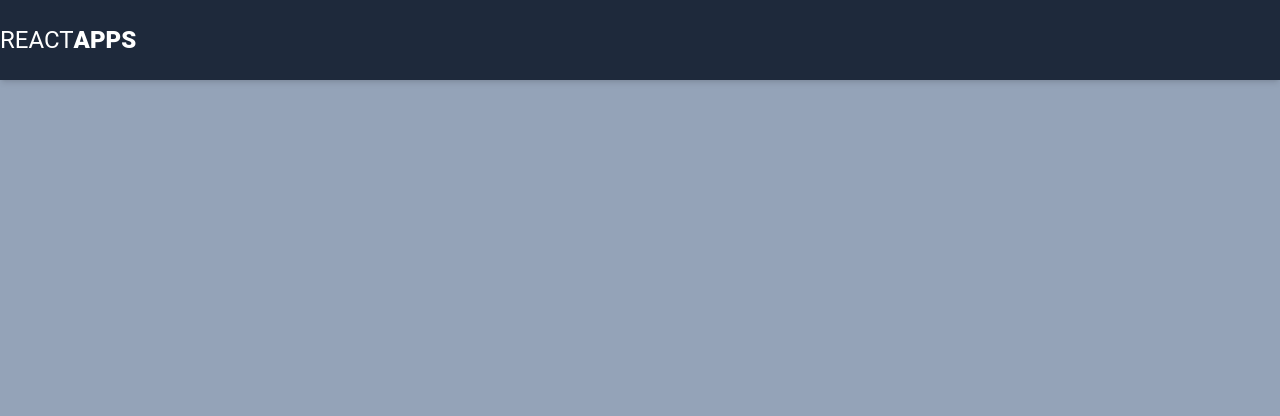
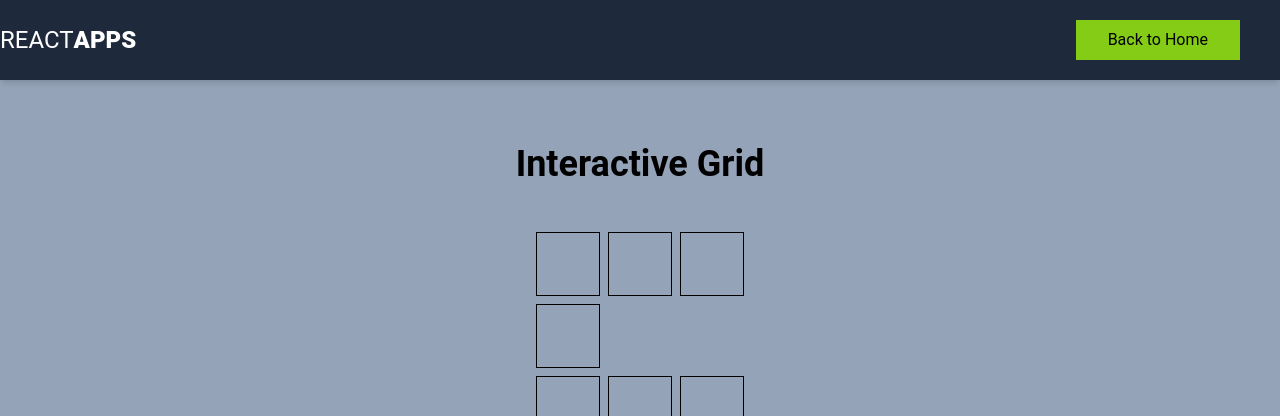
Before and after one commit to ravch08/reactApps, a React (Vite) app: page /interactive-grid in a window 1280 px wide. Before the commit this address had no page. Shown: the top 416 px of the page. Built offline with nearby package versions, Linux system fonts and the light colour scheme.

Commit message:
Interactive Grid

```diff
--- a/src/App.tsx
+++ b/src/App.tsx
@@ -13,11 +13,13 @@ import {
   CountReducer,
   Counter,
   Country,
+  CountryCapitalGame,
   CreateCircles,
   Debouncing,
   Expanse,
   HexGenerator,
   Home,
+  InteractiveGrid,
   Layout,
   LazyLoading,
   LoadMoreData,
@@ -63,9 +65,11 @@ const router = createBrowserRouter(
       <Route path="scroll-indicator" element={<ScrollIndicator />} />
       <Route path="qr-code" element={<QRCodeGenerator />} />
       <Route path="todolist" element={<TodoList />} />
+      <Route path="interactive-grid" element={<InteractiveGrid />} />
       <Route path="checked-todolist" element={<CheckedTodoList />} />
       <Route path="rating" element={<StarRating stars={5} />} />
       <Route path="smiley" element={<SmileyTap />} />
+      <Route path="country-capital" element={<CountryCapitalGame />} />
       <Route path="search-autocomplete" element={<SearchAutocomplete />} />
       <Route path="load-more" element={<LoadMoreData />} />
       <Route path="timer" element={<Timer />} />
--- /dev/null
+++ b/src/components/apps/CountryCapitalGame.tsx
@@ -0,0 +1,5 @@
+const CountryCapitalGame = () => {
+  return <div>CountryCapitalGame</div>;
+};
+
+export default CountryCapitalGame;
--- /dev/null
+++ b/src/components/apps/InteractiveGrid/InteractiveGrid.tsx
@@ -0,0 +1,89 @@
+import { useEffect, useState } from "react";
+import BackToHome from "../../features/BackToHome";
+
+const shapeOfBox = [
+  [1, 1, 1],
+  [1, 0, 0],
+  [1, 1, 1],
+];
+
+const lengthOfBox = shapeOfBox
+  .map((col) => col.filter((item) => item))
+  .flat().length;
+
+const InteractiveGrid = () => {
+  const [gridIdArr, setGridIdArr] = useState<string[]>([]);
+  const [shouldRemove, setShouldRemove] = useState(false);
+
+  const handleClick = (colId: number, itemId: number) => {
+    const gridArrCopy = [...gridIdArr];
+
+    if (
+      gridArrCopy.length <= lengthOfBox &&
+      !gridArrCopy.includes(`${colId}${itemId}`)
+    ) {
+      gridArrCopy.push(`${colId}${itemId}`);
+
+      if (gridArrCopy.length === lengthOfBox) {
+        setShouldRemove(true);
+      }
+
+      setGridIdArr(gridArrCopy);
+    }
+  };
+
+  useEffect(() => {
+    let interval: ReturnType<typeof setInterval>;
+
+    if (shouldRemove) {
+      interval = setInterval(() => {
+        setGridIdArr((prevGridIdArr) => {
+          const newGridIdArr = [...prevGridIdArr];
+          newGridIdArr.shift();
+
+          if (newGridIdArr.length === 0) {
+            setShouldRemove(false);
+            clearInterval(interval);
+          }
+
+          return newGridIdArr;
+        });
+      }, 1000);
+    }
+
+    return () => clearInterval(interval);
+  }, [shouldRemove]);
+
+  console.log(gridIdArr);
+
+  return (
+    <>
+      <BackToHome />
+      <section aria-labelledby="Pagination">
+        <div className="container flex flex-col items-center">
+          <div className="mb-12 flex flex-col items-center justify-center">
+            <h2 className="mb-12 text-4xl font-bold ">Interactive Grid</h2>
+
+            <div className="grid grid-cols-3 gap-2">
+              {shapeOfBox?.map((col, colId) =>
+                col.map((val, itemId) => (
+                  <div
+                    key={`${colId}${itemId}`}
+                    onClick={() => handleClick(colId, itemId)}
+                    className={`h-16 w-16 border border-black transition-colors duration-300 ease-in-out ${gridIdArr.includes(`${colId}${itemId}`) ? "bg-green-600" : "bg-none"}`}
+                    style={{
+                      opacity: val ? 1 : 0,
+                      cursor: val ? "pointer" : "initial",
+                    }}
+                  ></div>
+                )),
+              )}
+            </div>
+          </div>
+        </div>
+      </section>
+    </>
+  );
+};
+
+export default InteractiveGrid;
--- a/src/components/pages/Home.tsx
+++ b/src/components/pages/Home.tsx
@@ -35,8 +35,14 @@ const Home = () => {
           <Link to="count-reducer" className="btn-link">
             Counter Reducer
           </Link>
+          <Link to="country-capital" className="btn-link">
+            Country Capital Game
+          </Link>
           <Link to="country" className="btn-link">
             Country Dropdown
+          </Link>
+          <Link to="interactive-grid" className="btn-link">
+            Intractive Grid
           </Link>
           <Link to="radio" className="btn-link">
             Radio
--- a/src/components/utils/helper.ts
+++ b/src/components/utils/helper.ts
@@ -15,9 +15,11 @@ export { default as CreateCircles } from "../apps/CirclesIntersecting/CirclesInt
 export { default as Counter } from "../apps/Counter.tsx";
 export { default as CountReducer } from "../apps/countReducer/CountReducer.tsx";
 export { default as Country } from "../apps/Country.tsx";
+export { default as CountryCapitalGame } from "../apps/CountryCapitalGame.tsx";
 export { default as Debouncing } from "../apps/Debouncing.tsx";
 export { default as Expanse } from "../apps/Expanse.tsx";
 export { default as HexGenerator } from "../apps/HexGenerator.tsx";
+export { default as InteractiveGrid } from "../apps/InteractiveGrid/InteractiveGrid.tsx";
 export { default as LazyImage } from "../apps/LazyLoadingImages/LazyImage.tsx";
 export { default as LazyLoading } from "../apps/LazyLoadingImages/LazyLoading.tsx";
 export { default as LoadMoreData } from "../apps/LoadMoreData.tsx";
```
